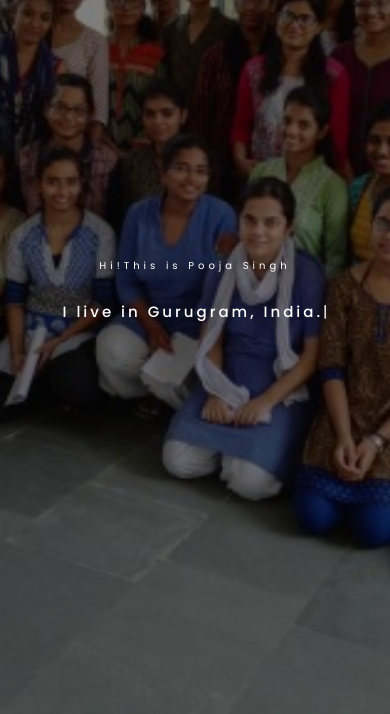
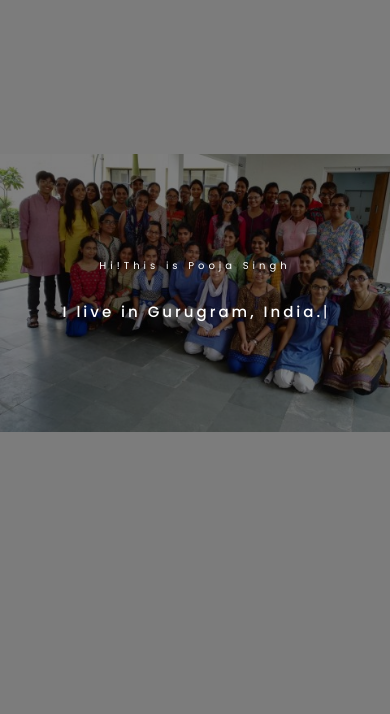
Before and after one commit to Pooja22singh/PoojaSingh, a plain HTML site: page index.html in a window 390 px wide. Shown: the part 129-843 px from the top of the page. Drawn offline with nearby package versions, Linux system fonts and the light colour scheme.

Commit message:
css changes

```diff
--- a/css/Resume.css
+++ b/css/Resume.css
@@ -221,7 +221,7 @@ nav li a:hover {
 .home-section{
     background: url("../res/bg_1398.jpg") no-repeat;
     height: 100%;
-    background-size: cover;
+    background-size: 100%;
       max-width: 100%;
   }
 /* Education Styles*/
@@ -713,7 +713,7 @@ form {
    .home-section{
     background: url("../res/bg_700.jpg") no-repeat;
     height: 100%;
-    background-size: cover;
+    background-size: 100%;
          max-width: 100%;
     }
 
@@ -819,7 +819,7 @@ transition:height 0.5s ease-in;
     .home-section{
     background: url("../res/bg_700.jpg") no-repeat;
     height: 100%;
-    background-size: cover;
+    background-size: 100%;
     max-width: 100%;
     }
 /*
@@ -936,7 +936,7 @@ z-index: 9999 !important;
     .home-section{
     background: url("../res/bg_480.jpg") no-repeat center;
     height: 100%;
-    background-size: cover;
+    background-size: 100%;
     max-width: 100%;
     }
     #icon
--- a/js/Resume.js
+++ b/js/Resume.js
@@ -62,7 +62,7 @@ $(".headerDiv ul li").bind("click",openMenu);
        $(".before").toggleClass("beforeNext");
        $(".after").toggleClass("afterNext");
        $(".center").toggleClass("centerNext");
-        $("header").toggleClass("backClass");
+       // $("header").toggleClass("backClass");
 
     });
 
```
